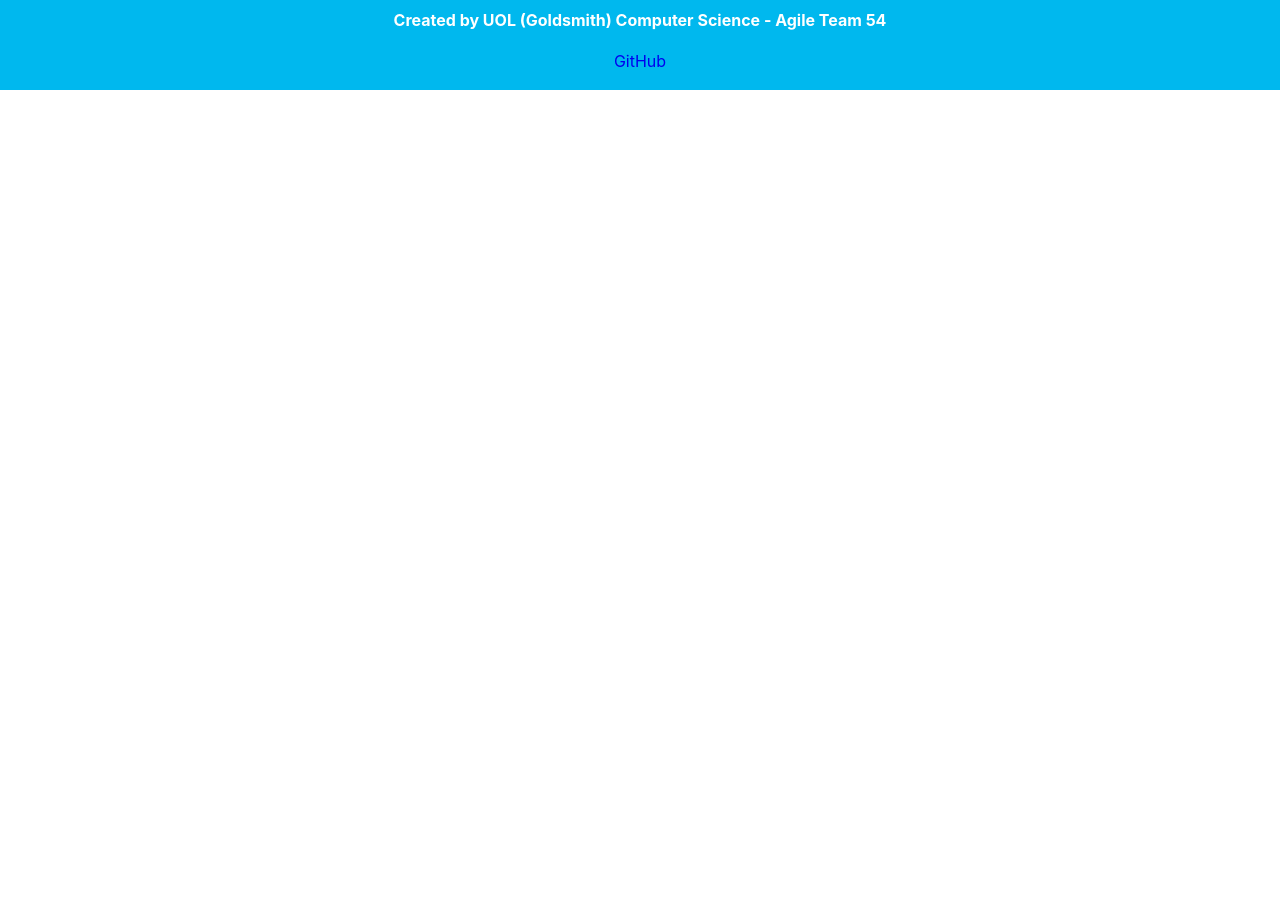
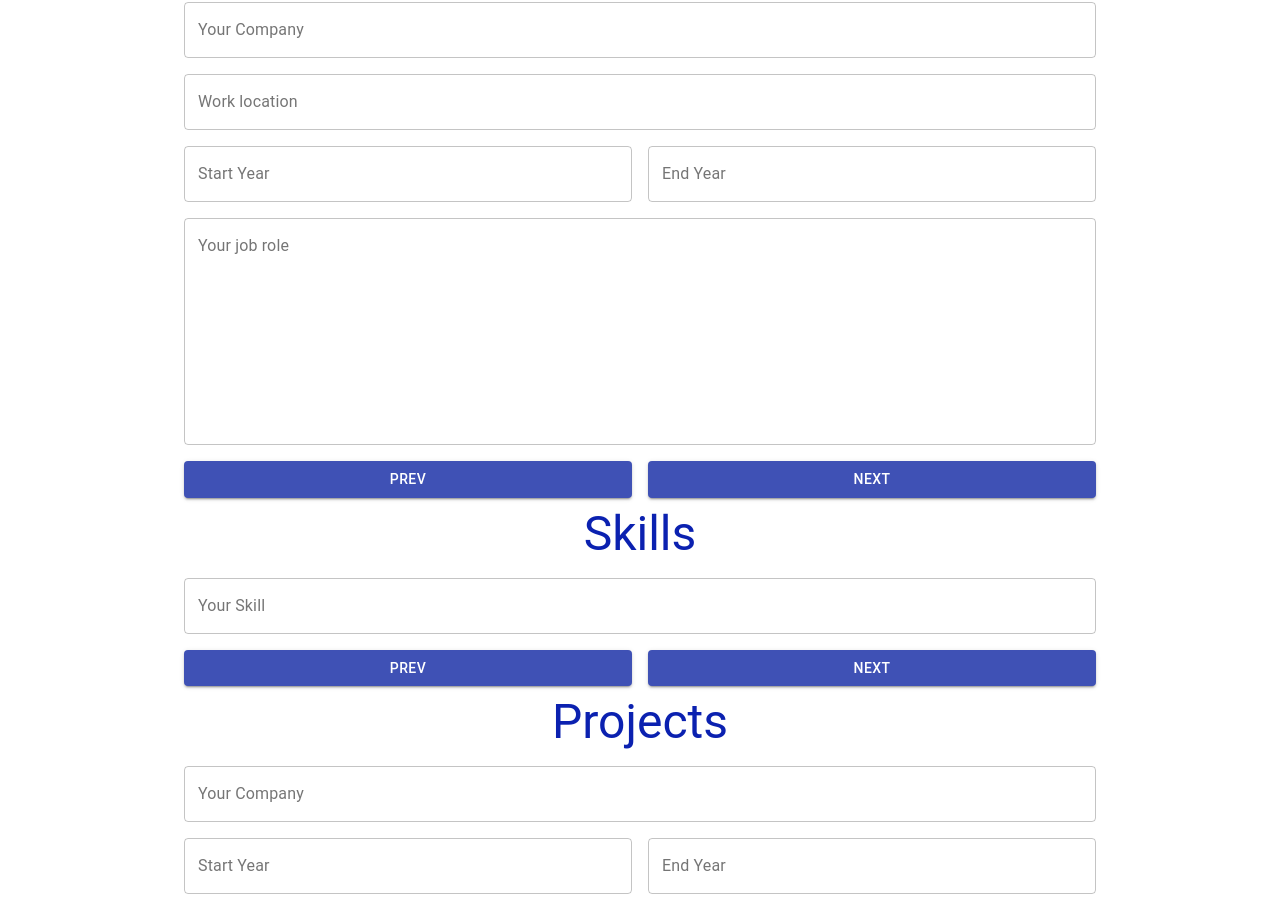
Before and after one commit to CippyLOL/resullar, a React (Create React App) app in the folder client/: page /resumebuilder in a window 1280 px wide. Shown: the part 959-1867 px from the top of the page. Before the commit the page ends 1049 px from the top, so only its background shows below. Built offline with nearby package versions, Linux system fonts and the light colour scheme.

Commit message:
Testing FieldArray for Education #12

```diff
--- a/client/src/components/formComponents/formSections/Education.js
+++ b/client/src/components/formComponents/formSections/Education.js
@@ -60,47 +60,52 @@ const Education = () => {
                     >
                         <Form>
                             <Grid container spacing={2}>
-                                <Grid item xs={12}>
-                                    <Typography variant="h3">
-                                        Education
-                                    </Typography>
-                                </Grid>
+                                <FieldArray name={education}>
+                                    {
+                                        fieldArrayProps => {
+                                            console.log('fieldArrrayProps', fieldArrayProps);
+                                            const { push, remove, form } = fieldArrayProps;
+                                            const { values } = form;
+                                            return (
+                                                <div>
+                                                    {values.map((education, index) => (
+                                                        <div key={index}>
                                                             <Grid item xs={12}>
                                                                 <TextFieldWrapper
-                                        name="schoolName"
+                                                                    name={`education[${index}].schoolName`}
                                                                     label="School name"
                                                                 />
                                                             </Grid>
                                                             <Grid item xs={12}>
                                                                 <TextFieldWrapper
-                                        name="location"
+                                                                    name={`education[${index}].location`}
                                                                     label="School location"
                                                                 />
                                                             </Grid>
-                                <Grid item xs={12}>
-                                    <TextFieldWrapper
-                                        name="major"
-                                        label="Your major"
-                                    />
-                                </Grid>
-                                <Grid item xs={12}>
-                                    <TextFieldWrapper
-                                        name="certification"
-                                        label="Certification obtained (if any)"
-                                    />
+                                                            <Grid item xs={6}>
+                                                                <Button
+                                                                    variant='contained'
+                                                                    color='primary'
+                                                                    fullWidth='true'
+                                                                    onClick={() => remove(index)}
+                                                                > - </Button>
                                                             </Grid>
                                                             <Grid item xs={6}>
-                                    <TextFieldWrapper
-                                        name="startYear"
-                                        label="Start Year"
-                                    />
+                                                                <Button
+                                                                    variant='contained'
+                                                                    color='primary'
+                                                                    fullWidth='true'
+                                                                    onClick={() => push({ id: 0, schoolName: "", location: "", })}
+                                                                > + </Button>
                                                             </Grid>
-                                <Grid item xs={6}>
-                                    <TextFieldWrapper
-                                        name="endYear"
-                                        label="End Year"
-                                    />
-                                </Grid>
+                                                        </div>
+                                                    ))
+                                                    }
+                                                </div>)
+                                        }
+                                    }
+
+                                </FieldArray>
                                 <Grid item xs={6}>
                                     <Button
                                         variant='contained'
--- a/client/src/pages/ResumeBuilderForm.js
+++ b/client/src/pages/ResumeBuilderForm.js
@@ -139,7 +139,141 @@ function ResumeBuilderForm() {
                         </Form>
                     </Formik>
                 </div>
-
+                <div className="formWrapper">
+                    <Formik
+                        initialValues={initialFormState}
+                        validationSchema={formValidation}
+                        onSubmit={values => {
+                            console.log(values);
+                        }}
+                    >
+                        <Form>
+                            <Grid container spacing={2}>
+                                <Grid item xs={12}>
+                                    <Typography variant="h3">
+                                        Work Experience
+                                    </Typography>
+                                </Grid>
+                                <Grid item xs={12}>
+                                    <TextFieldWrapper
+                                        name="companyName"
+                                        label="Your Company"
+                                    />
+                                </Grid>
+                                <Grid item xs={12}>
+                                    <TextFieldWrapper
+                                        name="workLocation"
+                                        label="Work location"
+                                    />
+                                </Grid>
+                                <Grid item xs={6}>
+                                    <TextFieldWrapper
+                                        name="startYear"
+                                        label="Start Year"
+                                    />
+                                </Grid>
+                                <Grid item xs={6}>
+                                    <TextFieldWrapper
+                                        name="endYear"
+                                        label="End Year"
+                                    />
+                                </Grid>
+                                <Grid item xs={12}>
+                                    <TextFieldWrapper multiline rows={10}
+                                        name="workDescription"
+                                        label="Your job role"
+                                    />
+                                </Grid>
+                                <Grid item xs={6}>
+                                    <ButtonWrapper>Prev</ButtonWrapper>
+                                </Grid>
+                                <Grid item xs={6}>
+                                    <ButtonWrapper>Next</ButtonWrapper>
+                                </Grid>
+                            </Grid>
+                        </Form>
+                    </Formik>
+                </div>
+                <div className="formWrapper">
+                    <Formik
+                        initialValues={initialFormState}
+                        validationSchema={formValidation}
+                        onSubmit={values => {
+                            console.log(values);
+                        }}
+                    >
+                        <Form>
+                            <Grid container spacing={2}>
+                                <Grid item xs={12}>
+                                    <Typography variant="h3">
+                                        Skills
+                                    </Typography>
+                                </Grid>
+                                <Grid item xs={12}>
+                                    <TextFieldWrapper
+                                        name="skillName"
+                                        label="Your Skill"
+                                    />
+                                </Grid>
+                                <Grid item xs={6}>
+                                    <ButtonWrapper>Prev</ButtonWrapper>
+                                </Grid>
+                                <Grid item xs={6}>
+                                    <ButtonWrapper>Next</ButtonWrapper>
+                                </Grid>
+                            </Grid>
+                        </Form>
+                    </Formik>
+                </div>
+                <div className="formWrapper">
+                    <Formik
+                        initialValues={initialFormState}
+                        validationSchema={formValidation}
+                        onSubmit={values => {
+                            console.log(values);
+                        }}
+                    >
+                        <Form>
+                            <Grid container spacing={2}>
+                                <Grid item xs={12}>
+                                    <Typography variant="h3">
+                                        Projects
+                                    </Typography>
+                                </Grid>
+                                <Grid item xs={12}>
+                                    <TextFieldWrapper
+                                        name="projectName"
+                                        label="Your Company"
+                                    />
+                                </Grid>
+                                <Grid item xs={6}>
+                                    <TextFieldWrapper
+                                        name="startYear"
+                                        label="Start Year"
+                                    />
+                                </Grid>
+                                <Grid item xs={6}>
+                                    <TextFieldWrapper
+                                        name="endYear"
+                                        label="End Year"
+                                    />
+                                </Grid>
+                                <Grid item xs={12}>
+                                    <TextFieldWrapper multiline rows={10}
+                                        name="projectDescription"
+                                        label="About your project"
+                                    />
+                                </Grid>
+                                <Grid item xs={6}>
+                                    <ButtonWrapper>Prev</ButtonWrapper>
+                                </Grid>
+                                <Grid item xs={6}>
+                                    <ButtonWrapper>Submit</ButtonWrapper>
+                                </Grid>
+                            </Grid>
+                        </Form>
+                    </Formik>
+                </div>
             </Container>
         </div>
     )
```
Lines whose indentation alone changed are shown as unchanged.
